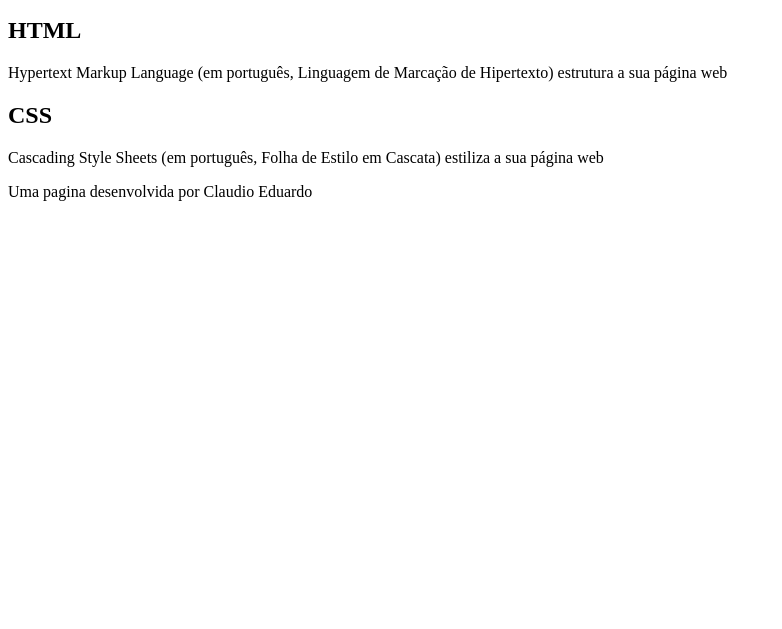
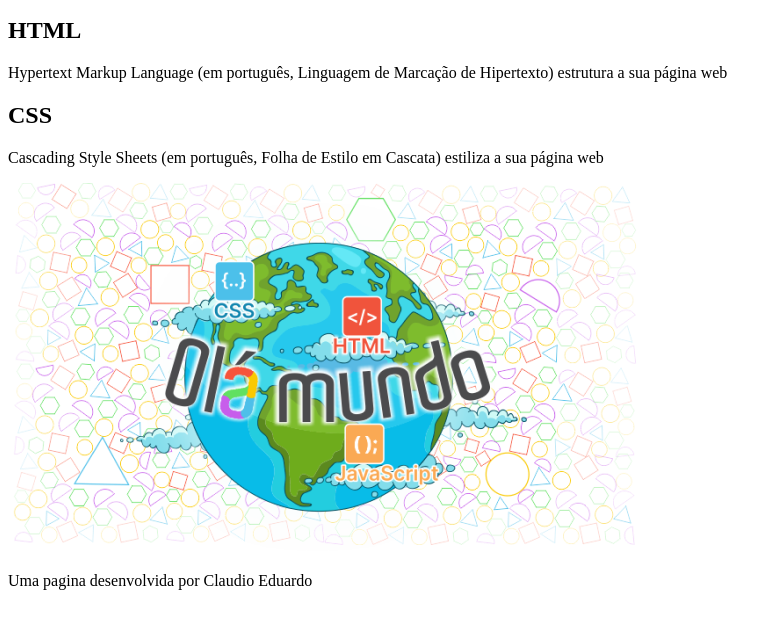
Before and after one commit to claudioaravechia/Alura, a plain HTML site: page index.html in a window 1280 px wide. Shown: the part 101-730 px from the top of the page, without its empty margins (0-782 px from the left). Drawn offline with Linux system fonts and the light colour scheme; files whose address does not match are found by name.

Commit message:
Versão 2

```diff
--- a/index.html
+++ b/index.html
@@ -18,6 +18,8 @@
 
         <h2>CSS</h2>
         <p>Cascading Style Sheets (em português, Folha de Estilo em Cascata) estiliza a sua página web</p>
+
+        <img src="G:\Meu Drive\Visual Studio Code\Hello Word\Olá Mundo.png" alt="Imagem com figuras geométricas ao fundo e uma figura do planeta Terra a frente, com a inscrição Olá Mundo em letras coloridas">
     </section>
 
     <footer>
```
Also changed, not shown: Olá Mundo.png (added).
